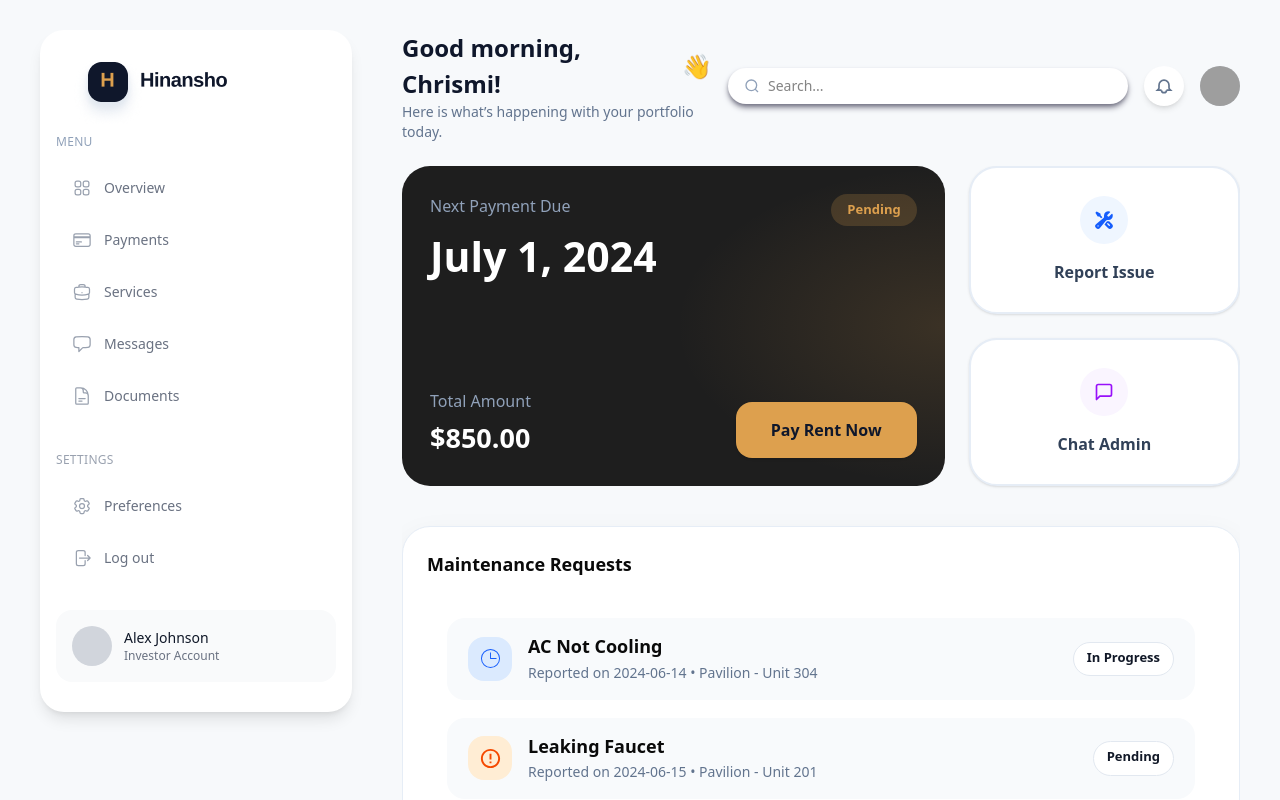
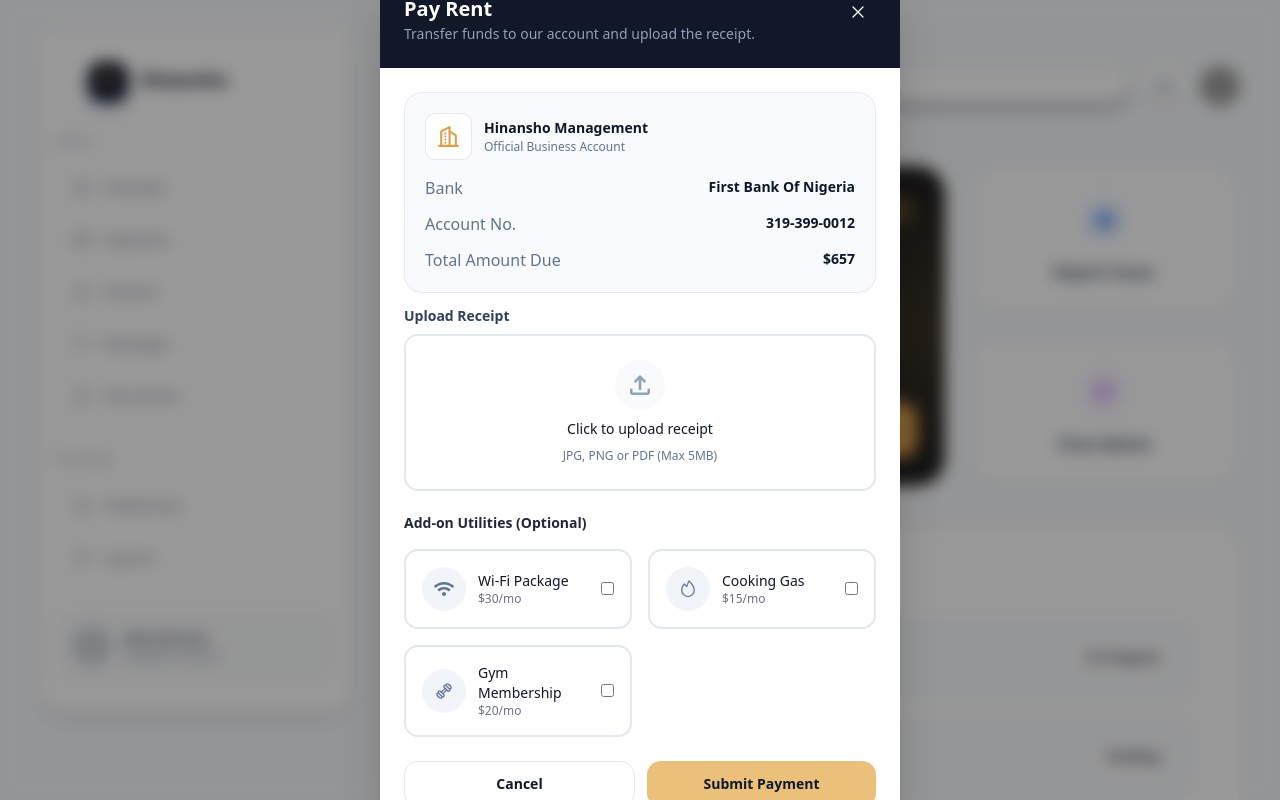
Before and after one commit to Chrismiweb/Hinansho-Client-Portal-Frontend, a Next.js app: page /tenant in a window 1280 px wide. Both pictures are taken after a click on the button "Pay Rent Now". Shown: the top 800 px of the page. Built offline with nearby package versions, Linux system fonts and the light colour scheme; grey boxes are pictures that could not be loaded.

Commit message:
tenant payment  done

```diff
--- /dev/null
+++ b/src/components/tenant/overview/PayRentModal.jsx
@@ -0,0 +1,160 @@
+"use client";
+
+import { XMarkIcon } from "@heroicons/react/24/outline";
+import { TbBuildingSkyscraper } from "react-icons/tb";
+import { MdOutlineFileUpload } from "react-icons/md";
+import { FaWifi } from "react-icons/fa";
+import { useState } from "react";
+import { PiFireSimple } from "react-icons/pi";
+import { LiaDumbbellSolid } from "react-icons/lia";
+export default function PayRentModal({ open, onClose }) {
+  if (!open) return null;
+ const utilities = [
+    {
+      id: 1,
+      name: "Wi-Fi Package",
+      icon: <FaWifi className="h-5 w-5 text-[#62748E]" />,
+      price: "$30/mo",
+      checked: false,
+      iconBg: "bg-[#F1F5F9]",
+    },
+    {
+      id: 2,
+      name: "Cooking Gas",
+      icon: <PiFireSimple className="h-5 w-5 text-[#62748E]" />,
+      price: "$15/mo",
+      checked: false,
+      iconBg: "bg-[#F1F5F9]",
+    },
+    {
+      id: 3,
+      name: "Gym Membership",
+      icon: <LiaDumbbellSolid className="h-5 w-5 text-[#62748E]" />,
+      price: "$20/mo",
+      checked: false,
+      iconBg: "bg-[#F1F5F9]",
+    },
+  ];
+
+    // State to hold the selected utilities
+  const [selectedUtilities, setSelectedUtilities] = useState(
+    utilities.reduce((acc, utility) => {
+      acc[utility.id] = utility.checked;
+      return acc;
+    }, {})
+  );
+
+  return (
+    <>
+      {/* Backdrop */}
+      <div
+        className="fixed inset-0 z-40 bg-black/40 backdrop-blur-sm"
+        onClick={onClose}
+      />
+
+      {/* Modal */}
+      <div className="fixed inset-0 z-50 flex items-center justify-center px-4">
+        <div className="w-full max-w-[520px] rounded-[28px] bg-[#111827] text-white shadow-2xl">
+          {/* Header */}
+          <div className="flex items-start justify-between px-6 pt-6">
+            <div>
+                <h2 className="text-[20px] font-semibold">Pay Rent</h2>
+                <p className="text-sm text-[#90A1B9]">
+                Transfer funds to our account and upload the receipt.
+                </p>
+            </div>
+
+            <button
+              onClick={onClose}
+              className="rounded-full p-2 hover:bg-white/10"
+            >
+              <XMarkIcon className="h-5 w-5" />
+            </button>
+          </div>
+
+          {/* Content */}
+          <div className="mt-6 bg-white text-[#0F172A] rounded-b-[28px] px-6 py-6">
+            <div className="rounded-[18px] bg-[#F8FAFC] p-5 border border-[#E5EAF1]">
+                <div className="flex gap-3 items-center mb-3">
+                    <div className="p-[10px] bg-white border-[#E2E8F0] rounded-[10px] border">
+                        <TbBuildingSkyscraper className="text-[#DDA04E] text-[25px]" />
+                    </div>
+                    <div>
+                        <p className="font-semibold text-[14px]">Hinansho Management</p>
+                        <p className="text-[12px] text-[#62748E]">Official Business Account</p>
+                    </div>
+                </div>
+
+                <div className="flex flex-col gap-[12px] mt-[16px]">
+                    <div className="flex justify-between">
+                        <p className="text-[#62748E] text-[12px">Bank</p>
+                        <p className="font-semibold text-[14px]">First Bank Of Nigeria</p>
+                    </div>
+                    <div className="flex justify-between">
+                        <p className="text-[#62748E] text-[12px">Account No.</p>
+                        <p className="font-semibold text-[14px]">319-399-0012</p>
+                    </div>
+                    <div className="flex justify-between">
+                        <p className="text-[#62748E] text-[12px">Total Amount Due</p>
+                        <p className="font-semibold text-[14px]">$657</p>
+                    </div>
+                </div>
+            </div>
+
+            {/* Upload */}
+            <div className="flex flex-col gap-[8px] mt-[12px]">
+                <p className="text-[#314158] text-[14px] font-bold">Upload Receipt</p>
+                <label className="border-2 border-[#E2E8F0] gap-[8px] rounded-[14px] p-6 flex flex-col items-center cursor-pointer">
+                    <input type="file" hidden />
+                    <div className="text-[#90A1B9] bg-[#F8FAFC] p-[10px] text-[30px] rounded-full flex justify-center items-center"><MdOutlineFileUpload/></div>
+                    <p className="font-medium text-[14px]">Click to upload receipt</p>
+                    <p className="text-[12px] text-[#62748E]">JPG, PNG or PDF (Max 5MB)</p>
+                </label>
+            </div>
+
+            <div className="">
+                <h3 className="text-[14px] mt-[21px] font-semibold text-[#1F2937] mb-4">Add-on Utilities (Optional)</h3>
+
+                <div className="grid grid-cols-1 md:grid-cols-2 gap-4">
+                    {utilities.map((utility) => (
+                    <div
+                        key={utility.id}
+                        className="flex items-center gap-3 border-[2px] border-[#E2E8F0] p-4 rounded-[14px] cursor-pointer"
+                    >
+                        <div className={`p-3 ${utility.iconBg} rounded-full`}>
+                        {utility.icon}
+                        </div>
+                        <div>
+                        <p className="text-sm font-medium">{utility.name}</p>
+                        <p className="text-xs text-gray-500">{utility.price}</p>
+                        </div>
+                        <input
+                        type="checkbox"
+                        checked={selectedUtilities[utility.id]}
+                        onChange={() => handleCheckboxChange(utility.id)}
+                        className="ml-auto rounded-full border-gray-300"
+                        />
+                    </div>
+                    ))}
+                </div>
+            </div>
+
+            {/* Actions */}
+            <div className="mt-6 flex gap-3">
+              <button
+                onClick={onClose}
+                className="flex-1 rounded-[14px] border border-[#E2E8F0] py-3 text-sm font-semibold"
+              >
+                Cancel
+              </button>
+
+              <button className="flex-1 rounded-[14px] bg-[#EAC07A] py-3 text-sm font-semibold text-[#111827]">
+                Submit Payment
+              </button>
+            </div>
+          </div>
+        </div>
+      </div>
+    </>
+  );
+}
--- a/src/components/tenant/overview/PaymentOverview.jsx
+++ b/src/components/tenant/overview/PaymentOverview.jsx
@@ -1,9 +1,12 @@
 "use client";
 
 import { WrenchScrewdriverIcon, ChatBubbleLeftRightIcon } from "@heroicons/react/24/solid";
+import { useState } from "react";
 import { FiMessageSquare } from "react-icons/fi";
+import PayRentModal from "./PayRentModal";
 
 export default function PaymentOverview() {
+    const [open, setOpen] = useState(false);
   return (
     <section className="grid grid-cols-1 lg:grid-cols-[1.8fr_0.9fr] gap-6">
       {/* Left big card */}
@@ -33,7 +36,7 @@ export default function PaymentOverview() {
               </p>
             </div>
 
-            <button className="rounded-[16px] bg-[#DDA04E] px-[35px] py-4 text-[16px] cursor-pointer font-semibold text-[#0F172B] shadow-sm hover:opacity-95 transition">
+            <button onClick={() => setOpen(true)} className="rounded-[16px] bg-[#DDA04E] px-[35px] py-4 text-[16px] cursor-pointer font-semibold text-[#0F172B] shadow-sm hover:opacity-95 transition">
               Pay Rent Now
             </button>
           </div>
@@ -53,6 +56,9 @@ export default function PaymentOverview() {
           label="Chat Admin"
         />
       </div>
+
+       {/* MODAL */}
+      <PayRentModal open={open} onClose={() => setOpen(false)} />
     </section>
   );
 }
```
